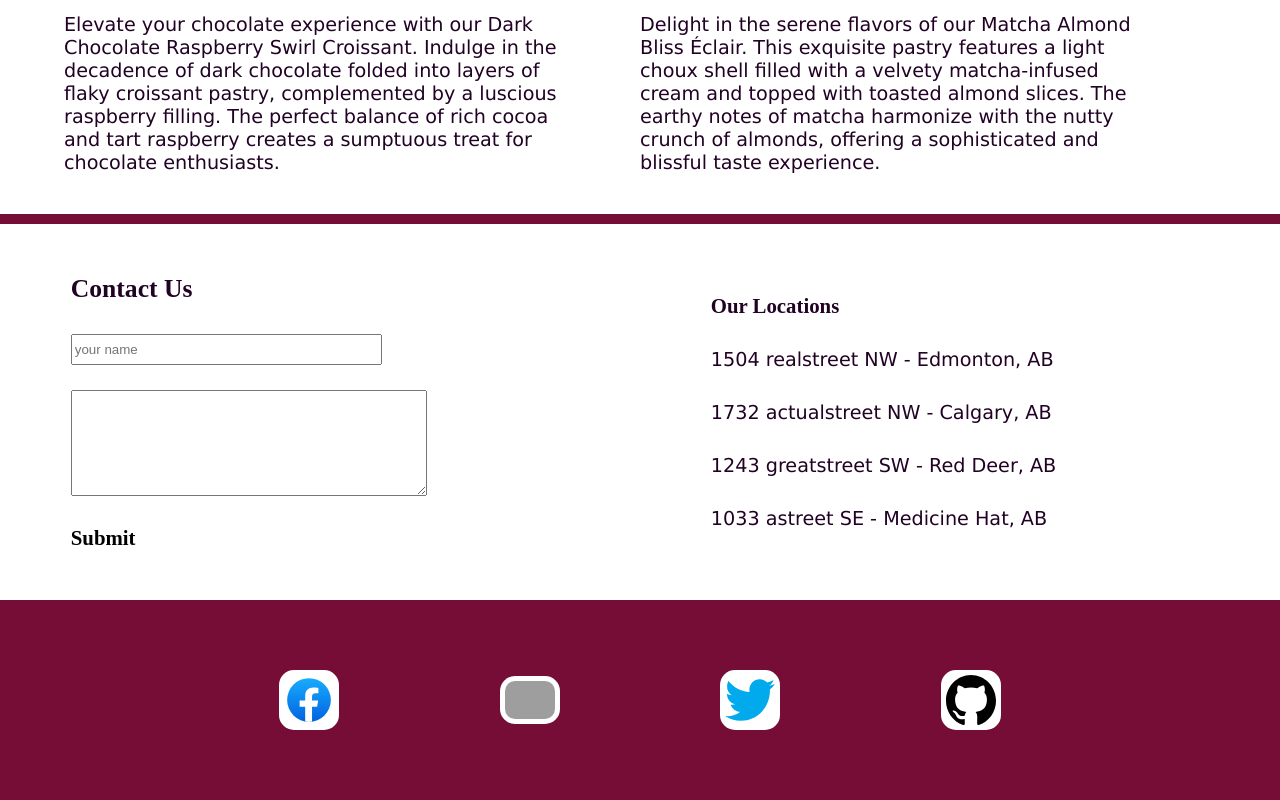
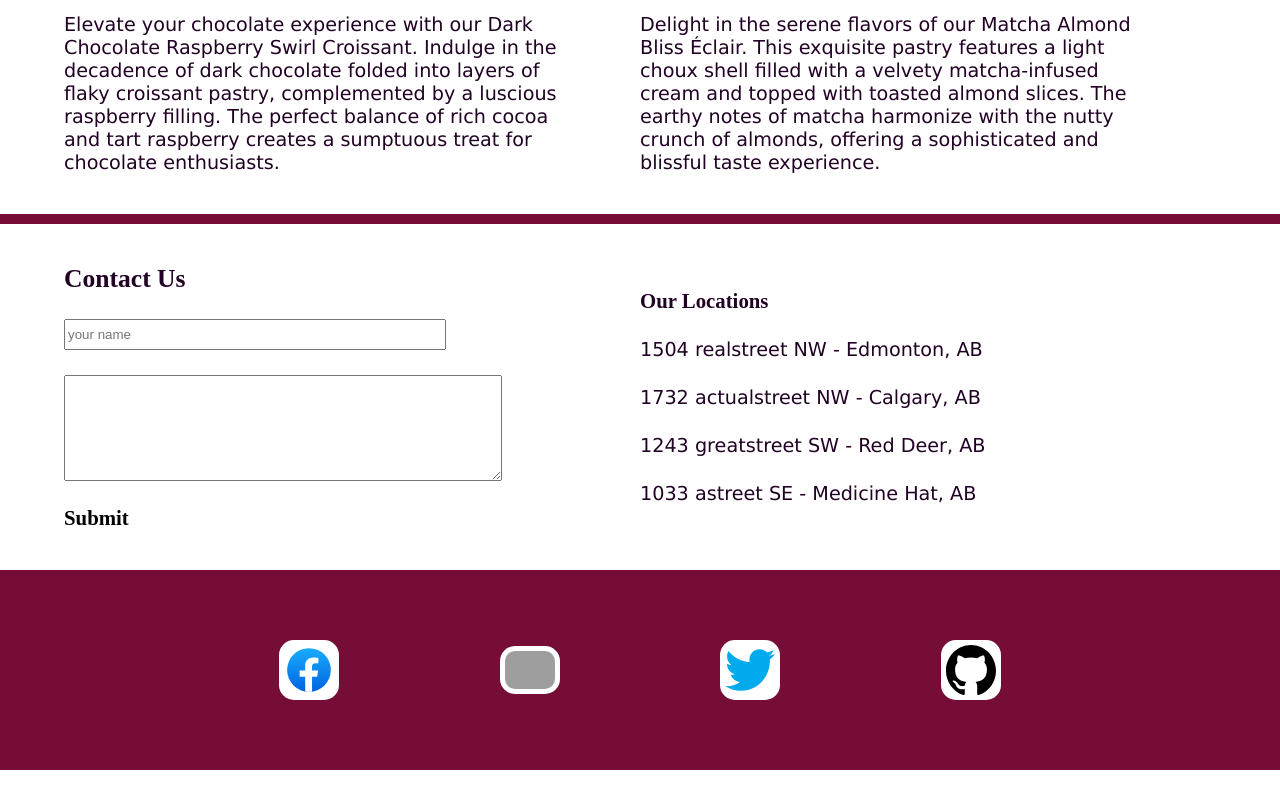
Before and after one commit to Cameron-Ord/bakery-page, a Vue app: page / in a window 1280 px wide. Shown: the part 3063-3863 px from the top of the page. After the commit the page ends 3833 px from the top, so only its background shows below. Built offline with nearby package versions, Linux system fonts and the light colour scheme; grey boxes are pictures that could not be loaded; what vue3-cookies would draw is missing.

Commit message:
fixed some layout issues

```diff
--- a/src/components/AboutLocations.vue
+++ b/src/components/AboutLocations.vue
@@ -1,11 +1,13 @@
 <template>
-  <div class="locations_desc">
+  <article class="locations_desc">
+    <span>
       <h3 class="about_h3_tag">Our Locations</h3>
       <p class="about_p_tag">1504 realstreet NW - Edmonton, AB</p>
       <p class="about_p_tag">1732 actualstreet NW - Calgary, AB</p>
       <p class="about_p_tag">1243 greatstreet SW - Red Deer, AB </p>
       <p class="about_p_tag">1033 astreet SE - Medicine Hat, AB</p>
-  </div>
+    </span>
+  </article>
 </template>
 
 <script setup lang="ts">
@@ -35,21 +37,22 @@ onMounted(() => {
 .locations_desc {
   opacity: 0;
   transition: 0.3s ease-in-out;
+  display: grid;
+  align-items: center;
+  text-align: start;
+  row-gap: 35px;
+  >span{
       display: flex;
       flex-direction: column;
-  text-align: start;
+      row-gap: 25px;
+      justify-content: start;
       align-items: start;
-  justify-content: start;
-  row-gap: 10px;
-  width: 90%;
-
-  >p {
-    padding: 10px;
+      >h2 {
       }
 
-  >h3 {
-    word-break: break-all;
-    padding: 10px;
+      >h3{
+        cursor: pointer;
+      }
     }
 
 }
--- a/src/components/ContactUs.vue
+++ b/src/components/ContactUs.vue
@@ -1,26 +1,26 @@
 <template>
-  <div class="contact_desc">
+  <article class="input_article">
+    <span>
       <h2 class="about_h3_tag">Contact Us</h2>
-    <article class="input_article">
       <input class="name_input" type="text" placeholder="your name">
       <textarea class="user_input"></textarea>
+      <h3>Submit</h3>
+    </span>
   </article>
-    <h3>Submit</h3>
-  </div>
 </template>
 
 <script setup lang="ts">
 import { nextTick, onBeforeUnmount, onMounted } from 'vue';
 
 onBeforeUnmount(() => {
-  let header_div: HTMLElement | null = document.querySelector('.contact_desc');
+  let header_div: HTMLElement | null = document.querySelector('.input_article');
   if (header_div !== null) {
     header_div.style.opacity = '0';
   }
 })
 
 onMounted(() => {
-  let header_div: HTMLElement | null = document.querySelector('.contact_desc');
+  let header_div: HTMLElement | null = document.querySelector('.input_article');
   nextTick(() => {
     setTimeout(() => {
       if (header_div !== null) {
@@ -34,33 +34,27 @@ onMounted(() => {
 </script>
 
 <style lang="scss" scoped>
-.contact_desc {
+  .input_article {
     opacity: 0;
     transition: 0.3s ease-in-out;
+    display: grid;
+    align-items: center;
+    text-align: start;
+    row-gap: 35px;
+
+    >span{
       display: flex;
+      flex-direction: column;
+      row-gap: 25px;
+      justify-content: start;
       align-items: start;
-  justify-items: start;
-  text-align: start;
-  flex-direction: column;
-  row-gap: 10px;
-  width: 90%;
 
       >h2 {
-    padding: 10px;
       }
 
       >h3{
-    padding: 10px;
         cursor: pointer;
       }
-  >.input_article {
-    padding: 10px;
-    display: flex;
-    width: 90%;
-    align-items: start;
-    justify-content: start;
-    flex-direction: column;
-    row-gap: 25px;
 
       >.name_input{
         width: 65%;
@@ -71,5 +65,7 @@ onMounted(() => {
         height: 100px;
       }
     }
+
   }
+
 </style>
--- a/src/views/PageMain.vue
+++ b/src/views/PageMain.vue
@@ -32,8 +32,6 @@
     <section class="contact-location-wrapper">
       <section class="contact_section">
         <contact-us></contact-us>
-      </section>
-      <section class="locations_section">
         <about-locations></about-locations>
       </section>
     </section>
@@ -82,10 +80,11 @@ import AboutTeaser from '../components/AboutTeaser.vue';
     }
 
     >.specials_section {
-      display: grid;
+      display: flex;
+      flex-wrap: wrap;
+      row-gap: 25px;
       align-items: center;
-      justify-items: center;
-      row-gap: 25px;
+      justify-content: center;
 
 
       >.sub_section {
@@ -97,10 +96,11 @@ import AboutTeaser from '../components/AboutTeaser.vue';
     }
 
     >.menu_section_pastries {
-      display: grid;
+      display: flex;
+      flex-wrap: wrap;
+      row-gap: 25px;
       align-items: center;
-      justify-items: center;
-      row-gap: 25px;
+      justify-content: center;
 
 
       >.sub_section {
@@ -142,18 +142,12 @@ import AboutTeaser from '../components/AboutTeaser.vue';
     justify-items: center;
     padding-top: 40px;
     padding-bottom: 40px;
+
     >.contact_section{
       display: grid;
+      width: 90%;
       align-items: center;
-      justify-items: center;
-      width: 90%;
-    }
-
-    >.locations_section{
-      display: grid;
-      align-items: center;
-      justify-items: center;
-      width: 90%;
+      row-gap: 35px;
     }
   }
 }
@@ -205,22 +199,12 @@ import AboutTeaser from '../components/AboutTeaser.vue';
     >.hero_section {}
 
     >.contact-location-wrapper{
-      display: grid;
-      align-items: center;
-      grid-template-columns: repeat(auto-fit, minmax(325px, 1fr));
 
-      >.contact_section{
-        display: grid;
-        align-items: center;
-        justify-items: center;
-      }
+    >.contact_section{
 
-      >.locations_section{
-        display: grid;
-        align-items: center;
-        justify-items: center;
-      }
+        grid-template-columns: repeat(auto-fit, minmax(300px, 1fr));
     }
+  }
   }
 }
 
@@ -268,24 +252,18 @@ import AboutTeaser from '../components/AboutTeaser.vue';
     >.about_teaser {}
 
     >.hero_section {
-
       min-height: 100vh;
       background-image: url('/images/desktop_hero.jpg');
 
     }
     >.contact-location-wrapper{
-      display: grid;
-      align-items: center;
+
       >.contact_section{
-        display: grid;
-        align-items: center;
-        justify-items: center;
+
       }
 
       >.locations_section{
-        display: grid;
-        align-items: center;
-        justify-items: center;
+
       }
     }
   }
```
Lines whose indentation alone changed are shown as unchanged.
